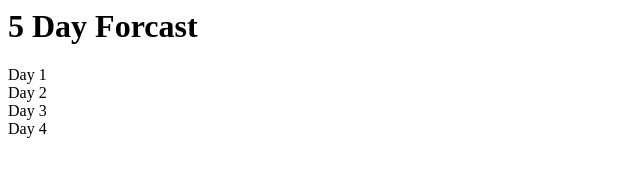
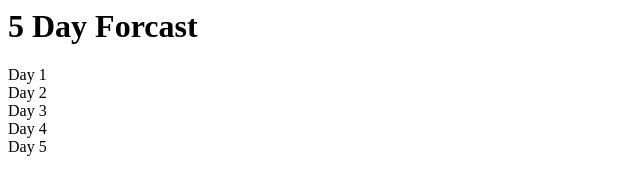
Before and after one commit to sampaul10/5-Day-Forcast, a plain HTML site: page index.html in a window 1280 px wide. Shown: the full height of the page, 0-640 px from the left. Drawn offline with Linux system fonts and the light colour scheme.

Commit message:
added css

```diff
--- a/index.html
+++ b/index.html
@@ -26,6 +26,10 @@
         <div class="card day 1">
           <div class="large-font word-blanks">Day 4</div>
         </div>
+      </section><section>
+        <div class="card day 1">
+          <div class="large-font word-blanks">Day 5</div>
+        </div>
       </section>
 </body>
 </html>
```
Also changed, not shown: Assets/css/style.css (added).
